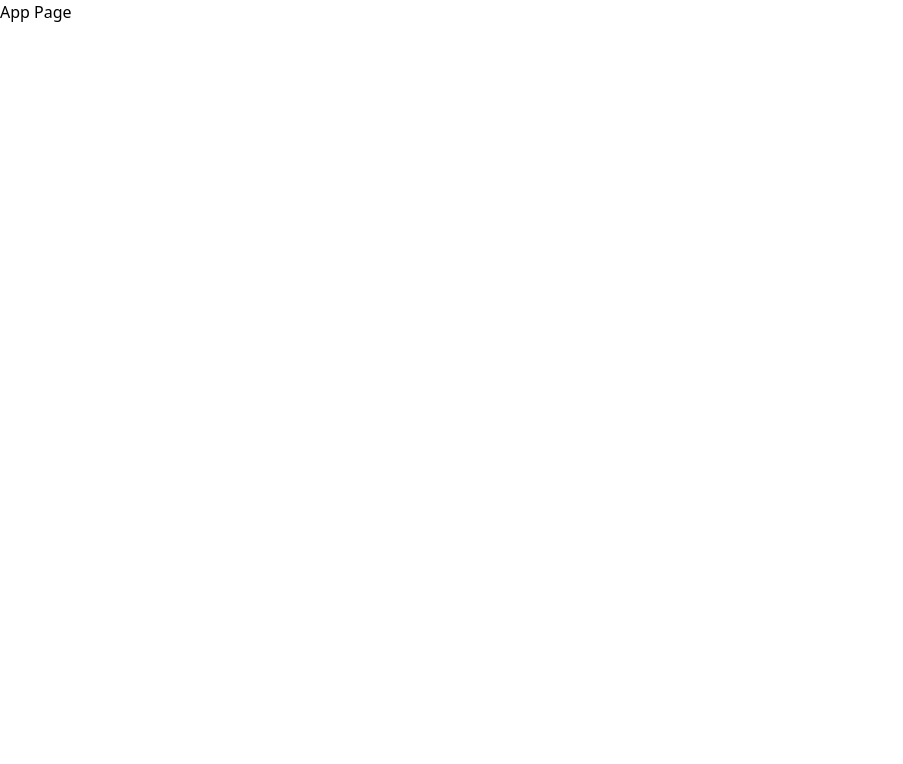
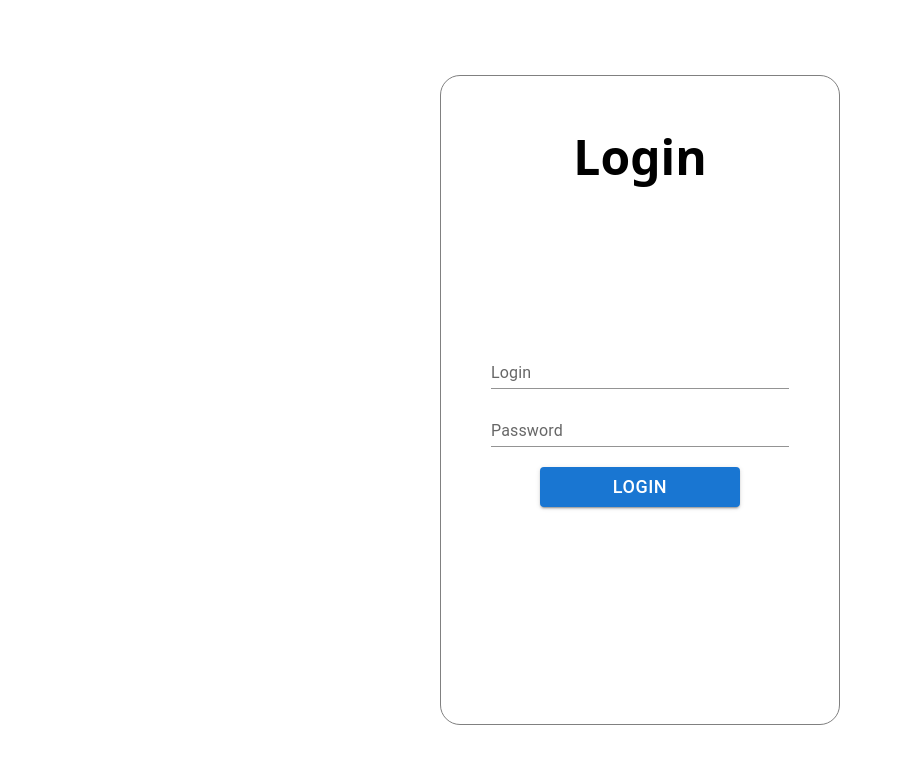
Before and after one commit to binarad/restaurants-constructor, a React (Vite) app in the folder FrontEnd/Restaurants-Constructor/: page / in a window 1280 px wide. Shown: the top 764 px of the page, without its empty margins (0-903 px from the left). Built offline with nearby package versions, Linux system fonts and the light colour scheme.

Commit message:
Fixed cheboxes and delete function. And also added OPTION to shops in main.go

```diff
--- a/FrontEnd/Restaurants-Constructor/src/App.tsx
+++ b/FrontEnd/Restaurants-Constructor/src/App.tsx
@@ -1,25 +1,8 @@
+import Login from './Pages/Login'
 function App() {
-	// const printAll = async () => {
-	// 	const data = await fetch('http://localhost:1337/goods/print')
-	// 	const jsonData = await data.json()
-	// 	alert(JSON.stringify(jsonData))
-	// }
-	// const addGood = async (
-	// 	id: number,
-	// 	name: string,
-	// 	description: string,
-	// 	price: number,
-	// 	imgUrl: string
-	// ) => {
-	// 	const data = await fetch(
-	// 		`http://localhost:1337/goods/add?id=${id}&name=${name}&description=${description}&price=${price}&imgUrl=${imgUrl}`
-	// 	)
-	// 	const jsonData = await data.json()
-	// 	alert(JSON.stringify(jsonData))
-	// }
 	return (
-		<div>
-			<h3>App Page</h3>
+		<div className='flex w-full h-full justify-center items-center'>
+			<Login />
 		</div>
 	)
 }
--- a/FrontEnd/Restaurants-Constructor/src/Pages/AddRestaurants.tsx
+++ b/FrontEnd/Restaurants-Constructor/src/Pages/AddRestaurants.tsx
@@ -1,19 +1,15 @@
 import { TextField, Button } from '@mui/material'
-// import { AddRestaurantType } from '../data'
 import { Link } from 'react-router-dom'
 import { useState } from 'react'
-import { DataType } from '../data'
+import { DataType } from '../data.types'
 
 export default function AddRestaurants(props: DataType) {
 	const setRestaurantsData = props.setRestaurantsData
-
 	const [title, setTitle] = useState<string>('')
 	const [description, setDescription] = useState<string>('')
-	// const [imgUrl, setImgUrl] = useState<string | null>(null)
-
 	const [previewImg, setPreviewImg] = useState<string>('')
 	const [selectedFile, setSelectedFile] = useState<File | null>(null)
-	const allowedFileTypes = ['image/png', 'image/jpeg', 'image/jpg', 'image/gif'] // Allowed file types for restaurant icon
+	const allowedFileTypes = ['image/png', 'image/jpeg', 'image/jpg', 'image/gif'] // Allowed file types for restaurant image
 
 	//upload img to server
 	const uploadImg = async (file: File): Promise<string | null> => {
@@ -23,10 +19,6 @@ export default function AddRestaurants(props: DataType) {
 
 			const resp = await fetch('http://localhost:1337/images', {
 				method: 'POST',
-				// mode: 'no-cors',
-				// headers: {
-				// 	'Access-Control-Allow-Origin': '*',
-				// },
 				body: imgForm,
 			})
 
@@ -60,18 +52,22 @@ export default function AddRestaurants(props: DataType) {
 				}
 				const goodsResponse = await fetch('http://localhost:1337/shops', {
 					method: 'POST',
-					mode: 'no-cors',
-					headers: {
-						'Content-Type': 'application/json',
-						'Access-Control-Allow-Origin': '*',
-					},
 					body: JSON.stringify(RestaurantData),
 				})
 
-				const newRestaurant = await goodsResponse.json()
-				setRestaurantsData(prevData => [...prevData, newRestaurant])
+				const { id } = await goodsResponse.json()
+
+				setRestaurantsData(prevData => [
+					...prevData,
+					{
+						id: id,
+						name: title,
+						description: description,
+						imgUrl: imageLink,
+					},
+				])
 			} else {
-				console.error('No image file selected')
+				alert('No image file selected')
 			}
 		} catch (error) {
 			console.error(`Unexpected error while adding restaurant: ${error}`)
--- a/FrontEnd/Restaurants-Constructor/src/Pages/Error404Page.tsx
+++ b/FrontEnd/Restaurants-Constructor/src/Pages/Error404Page.tsx
@@ -5,6 +5,7 @@ export default function Error404Page() {
 		<div className='flex h-full justify-center items-center flex-col text-3xl gap-2'>
 			<h1>Error 404</h1>
 			<h2>Page not found</h2>
+			<Link to='/'>
 				<Button
 					variant='contained'
 					size='medium'
@@ -13,8 +14,9 @@ export default function Error404Page() {
 						height: '50px',
 					}}
 				>
-				<Link to='/'>Go Home</Link>
+					Go Home
 				</Button>
+			</Link>
 		</div>
 	)
 }
--- a/FrontEnd/Restaurants-Constructor/src/Pages/Login.tsx
+++ b/FrontEnd/Restaurants-Constructor/src/Pages/Login.tsx
@@ -4,10 +4,10 @@ import { useNavigate } from 'react-router'
 
 export default function Login() {
 	const LoginStyles: CSSProperties = {
-		width: '1000px',
+		width: '400px',
 		height: '650px',
-		background: 'lightgray',
-		padding: '15px',
+		background: '#00000000',
+		padding: '50px',
 		display: 'flex',
 		borderRadius: '20px',
 		border: '1px solid gray',
@@ -17,8 +17,8 @@ export default function Login() {
 		gap: '10px',
 	}
 
-	const correctlogin = 'ILOVEPIVO'
-	const correctPassword = 'NIGGA'
+	//const correctlogin = 'ILOVEPIVO'
+	//const correctPassword = 'NIGGA'
 
 	const [login, setLogin] = useState<string>('')
 	const [password, setPassword] = useState<string>('')
@@ -26,13 +26,13 @@ export default function Login() {
 
 	const navigate = useNavigate()
 
-	const buttonHandler = () => {
-		if (login === correctlogin && password === correctPassword) {
-			setIsValid(true)
-		}
-
-		if (isValid) navigate('/admin')
-	}
+	//	const buttonHandler = () => {
+	//		if (login === correctlogin && password === correctPassword) {
+	//			setIsValid(true)
+	//		}
+	//
+	//		if (isValid) navigate('/admin')
+	//	}
 
 	return (
 		<div className='flex flex-col w-full h-full justify-center items-center'>
@@ -40,26 +40,33 @@ export default function Login() {
 				<h1 className='text-5xl font-semibold text-center relative top-[-150px]'>
 					Login
 				</h1>
+
 				<TextField
-					variant='outlined'
+					variant='standard'
 					label='Login'
-					className='w-[300px]'
+					className='w-full'
 					value={login}
 					onChange={e => setLogin(e.target.value)}
 				/>
+
 				<TextField
-					variant='outlined'
+					variant='standard'
 					label='Password'
 					type='password'
-					className='w-[300px]'
+					className='w-full '
 					value={password}
 					onChange={e => setPassword(e.target.value)}
 				/>
+
 				<Button
 					variant='contained'
-					className='w-[300px] h-[50px] text-3xl '
-					sx={{ fontSize: '18px', margin: '10px' }}
-					onClick={buttonHandler}
+					className=' text-3xl '
+					sx={{
+						fontSize: '18px',
+						margin: '10px',
+						height: '40px',
+						width: '200px',
+					}}
 				>
 					LOGIN
 				</Button>
--- a/FrontEnd/Restaurants-Constructor/src/admin/Admin.tsx
+++ b/FrontEnd/Restaurants-Constructor/src/admin/Admin.tsx
@@ -2,14 +2,13 @@ import { CSSProperties, useEffect, useState } from 'react'
 import AddedRestaurant from './components/AddedRestaurant'
 import Button from '@mui/material/Button'
 import { DeleteForever } from '@mui/icons-material'
-//import { AddedRestaurantType, fetchedRestaurantsType } from "../data";
 import { Link } from 'react-router-dom'
-// import useFetch from '../hooks/useFetch'
-import { DataType } from '../data'
+import { DataType } from '../data.types'
 
 const AdminPanelStlyes: CSSProperties = {
 	width: '1200px',
 	height: '700px',
+	padding: '10px',
 	backgroundColor: '#E1E1E1',
 	border: '1px solid #999999',
 	borderRadius: '15px',
@@ -24,9 +23,12 @@ const AdminPanelStlyes: CSSProperties = {
 }
 
 export default function Admin(props: DataType) {
-	const [isChecked, setIsChecked] = useState<boolean>(false)
+	const { restaurantsData, setRestaurantsData } = props
+	const [checkedState, setCheckedState] = useState<{ [key: number]: boolean }>(
+		{}
+	)
+	console.log(checkedState)
 
-	const { restaurantsData, setRestaurantsData } = props
 	useEffect(() => {
 		const fetchData = async () => {
 			const resp = await fetch('http://localhost:1337/shops')
@@ -36,6 +38,13 @@ export default function Admin(props: DataType) {
 		fetchData()
 	}, [])
 
+	const handleCheckboxChange = (id: number, checked: boolean) => {
+		setCheckedState(prevState => ({
+			...prevState,
+			[id]: checked,
+		}))
+	}
+
 	async function deleteRestaurant(restaurantId: number) {
 		const resp = await fetch(`http://localhost:1337/shops/${restaurantId}`, {
 			method: 'DELETE',
@@ -43,6 +52,17 @@ export default function Admin(props: DataType) {
 
 		const respJson = await resp.json()
 		console.log(respJson)
+	}
+
+	const handleDeleteSelectedRestaurants = async () => {
+		for (const [id, checked] of Object.entries(checkedState)) {
+			if (checked) await deleteRestaurant(Number(id))
+		}
+
+		setRestaurantsData(prevData =>
+			prevData.filter(restaurant => !checkedState[restaurant.id])
+		)
+		setCheckedState({})
 	}
 
 	const deleteAllRestaurants = async () => {
@@ -69,11 +89,12 @@ export default function Admin(props: DataType) {
 						restaurantsData.map((restaurant: any) => (
 							<AddedRestaurant
 								key={restaurant.id}
+								id={restaurant.id}
 								title={restaurant.name}
 								description={restaurant.description}
 								imgUrl={restaurant.imgUrl}
-								isChecked={isChecked}
-								setIsChecked={setIsChecked}
+								checked={checkedState[restaurant.id] || false}
+								onChange={(id, checked) => handleCheckboxChange(id, checked)}
 							/>
 						))
 					) : (
@@ -113,7 +134,7 @@ export default function Admin(props: DataType) {
 							fontSize: '18px',
 						}}
 						className='w-[170px] h-[45px] '
-						onClick={() => deleteRestaurant(1)}
+						onClick={() => handleDeleteSelectedRestaurants()}
 					>
 						<DeleteForever />
 						DELETE
--- a/FrontEnd/Restaurants-Constructor/src/admin/components/AddedRestaurant.tsx
+++ b/FrontEnd/Restaurants-Constructor/src/admin/components/AddedRestaurant.tsx
@@ -1,7 +1,16 @@
-import { AddedRestaurantType } from '../../data'
 import { Checkbox } from '@mui/material'
+
+type AddedRestaurantType = {
+	id: number
+	title: string
+	description: string
+	imgUrl: string
+	checked: boolean
+	onChange: (id: number, checked: boolean) => void
+}
+
 export default function AddedRestaurant(props: AddedRestaurantType) {
-	const { title, description, imgUrl, isChecked, setIsChecked } = props
+	const { id, title, description, imgUrl, checked, onChange } = props
 	return (
 		<div
 			className='flex w-[500px] h-[150px] bg-gray-400 m-2 p-2 rounded-md justify-between'
@@ -14,8 +23,8 @@ export default function AddedRestaurant(props: AddedRestaurantType) {
 			<img src={imgUrl} className='w-[150px] rounded-md' />
 			{/* <FormControlLabel control={<Checkbox />} /> */}
 			<Checkbox
-				checked={isChecked}
-				onChange={e => setIsChecked(e.target.checked)}
+				checked={checked}
+				onChange={e => onChange(id, e.target.checked)}
 				sx={{
 					height: '50px',
 					alignSelf: 'center',
--- a/FrontEnd/Restaurants-Constructor/src/data.ts
+++ /dev/null
@@ -1,30 +0,0 @@
-export type AddedRestaurantType = {
-	title: string
-	description: string
-	imgUrl: string
-	isChecked: boolean
-	setIsChecked: (isChecked: React.SetStateAction<boolean>) => void
-}
-
-export type AddRestaurantType = {
-	title: string | null
-	setTitle: (name: React.SetStateAction<string | null>) => void
-	description: string | null
-	setDescription: (desc: React.SetStateAction<string | null>) => void
-	imgUrl: string
-	setImgUrl: (imgUrl: React.SetStateAction<string | null>) => void
-}
-
-export type fetchedRestaurantsType = {
-	id: number
-	name: string
-	description: string
-	imgUrl: string
-}
-
-export type DataType = {
-	restaurantsData: fetchedRestaurantsType[]
-	setRestaurantsData: React.Dispatch<
-		React.SetStateAction<fetchedRestaurantsType[]>
-	>
-}
--- /dev/null
+++ b/FrontEnd/Restaurants-Constructor/src/data.types.ts
@@ -0,0 +1,22 @@
+//export type AddRestaurantType = {
+//	title: string | null
+//	setTitle: (name: React.SetStateAction<string | null>) => void
+//	description: string | null
+//	setDescription: (desc: React.SetStateAction<string | null>) => void
+//	imgUrl: string
+//	setImgUrl: (imgUrl: React.SetStateAction<string | null>) => void
+//}
+
+export type fetchedRestaurantsType = {
+	id: number
+	name: string
+	description: string
+	imgUrl: string
+}
+
+export type DataType = {
+	restaurantsData: fetchedRestaurantsType[]
+	setRestaurantsData: React.Dispatch<
+		React.SetStateAction<fetchedRestaurantsType[]>
+	>
+}
```
Also changed, not shown: FrontEnd/Restaurants-Constructor/src/main.tsx (+21 -21 lines), 1 other file (tests, documents, lock files or other folders). Lines whose indentation alone changed are shown as unchanged.
